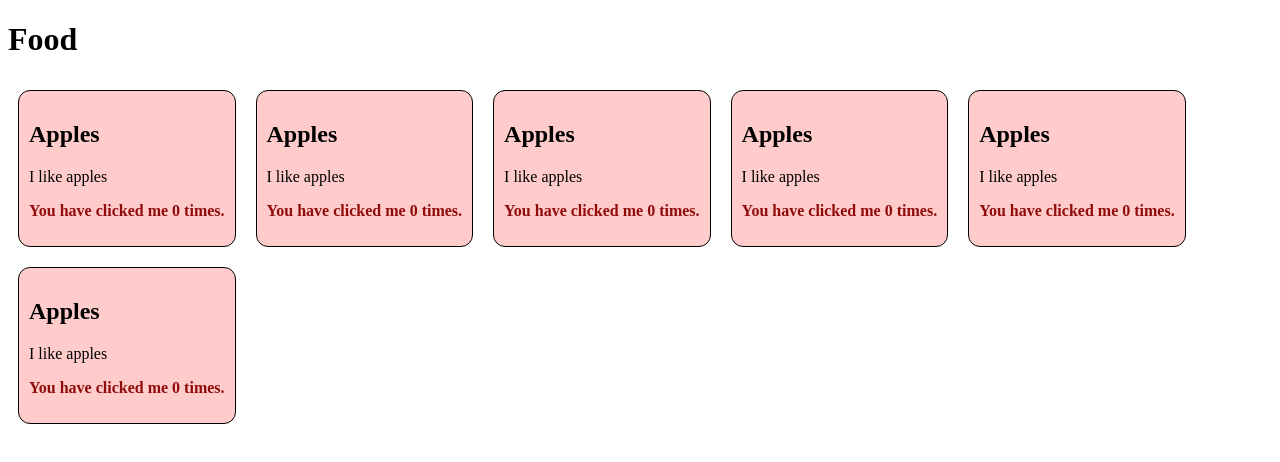
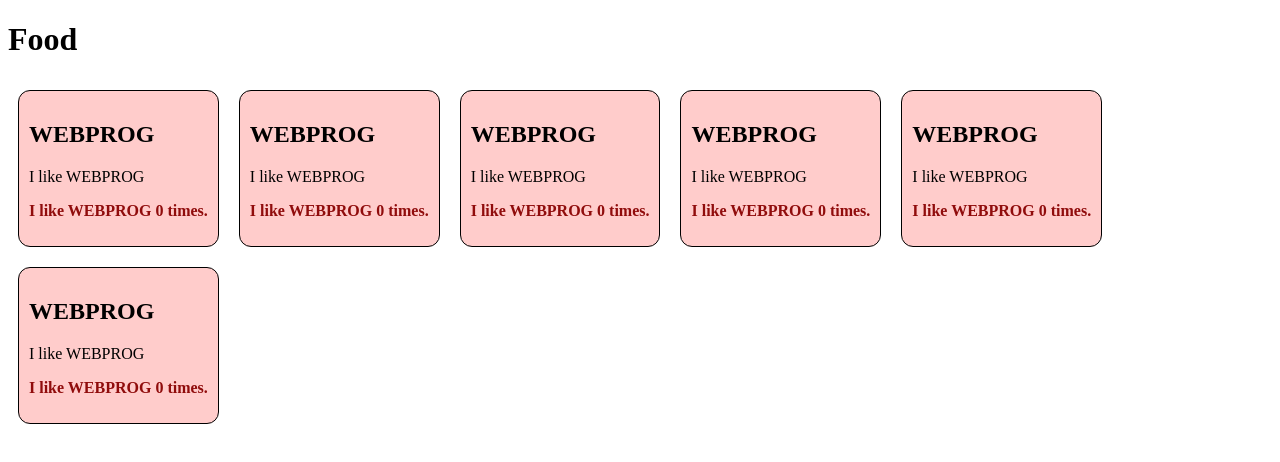
Before and after one commit to gelolaus/vue.js, a Vue app in the folder firstsfc/: page / in a window 1280 px wide. Shown: the top 462 px of the page. Built offline with nearby package versions, Linux system fonts and the light colour scheme.

Commit message:
feat(food-item): Update name and message to WEBPROG
Changed the displayed name and message in FoodItem.vue from 'Apples' to 'WEBPROG', and updated the click message accordingly.

```diff
--- a/firstsfc/src/components/FoodItem.vue
+++ b/firstsfc/src/components/FoodItem.vue
@@ -2,7 +2,7 @@
     <div v-on:click="countClicks">
       <h2>{{ name }}</h2>
       <p>{{ message }}</p>
-      <p id="red">You have clicked me {{ clicks }} times.</p>
+      <p id="red">I like WEBPROG {{ clicks }} times.</p>
     </div>
   </template>
 
@@ -10,8 +10,8 @@
   export default {
     data() {
       return {
-        name: 'Apples',
-        message: 'I like apples',
+        name: 'WEBPROG',
+        message: 'I like WEBPROG',
         clicks: 0
       }
     },
```
